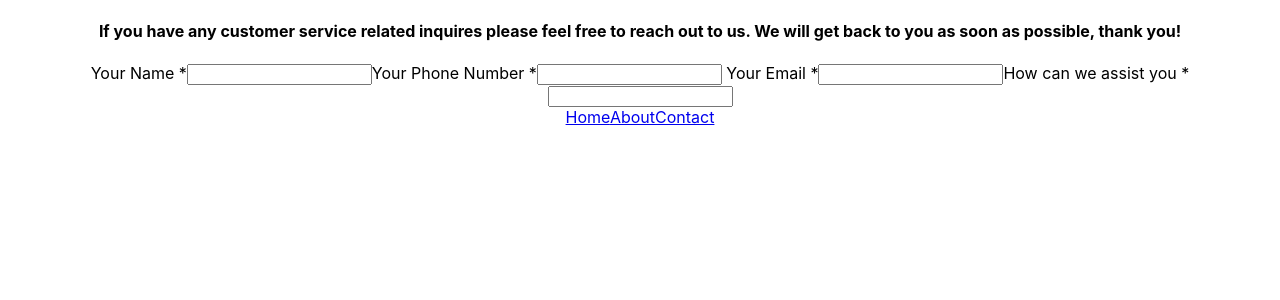
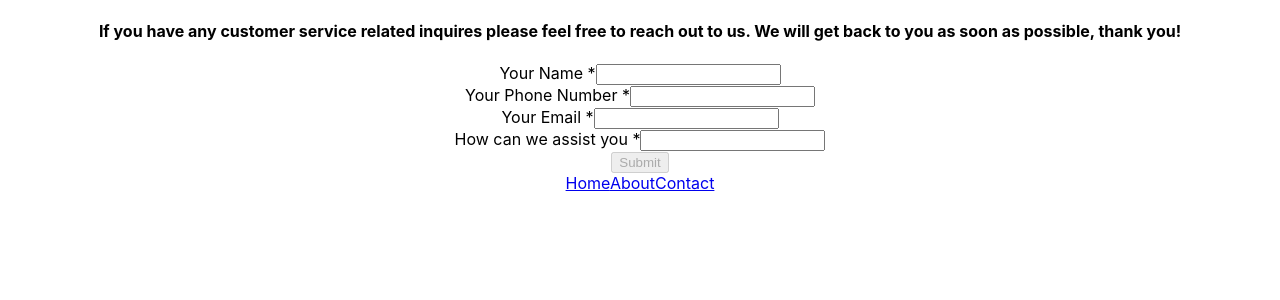
Before and after one commit to PurdyRad/PurdyPoolServices, a React (Create React App) app: page /contact in a window 1280 px wide. Shown: the top 300 px of the page. Built offline with nearby package versions, Linux system fonts and the light colour scheme.

Commit message:
finished form and schema

```diff
--- a/src/components/Contact.js
+++ b/src/components/Contact.js
@@ -1,31 +1,82 @@
-import React, { useState } from 'react'
+import React, { useState, useEffect } from 'react';
+import * as yup from 'yup';
+import inquirySchema from '../inquirySchema';
 
 const initialFormValues = {
     name: '',
     phoneNumber: '',
     email: '',
     inquiry: ''
-}
+};
 
 const Contact = () => {
     const [formValues, setFormValues] = useState(initialFormValues);
+    const [formErrors, setFormErrors] = useState('');
+    const [disablo, setDisablo] = useState(true);
+
+    useEffect(() => {
+        if (formValues.name
+             && formValues.phoneNumber
+              && formValues.email
+               && formValues.inquiry) {
+            inquirySchema
+            .isValid(formValues)
+            .then((valid) => setDisablo(!valid));
+        } else {
+            setDisablo(true)
+        }
+    }, [formValues]);
 
     const changer = (e) => {
-        setFormValues({formValues: e.target})
-    }
+        yup.reach(inquirySchema, e.target.name)
+            .validate(e.target.value)
+            .then(() => {
+                setFormErrors({...formErrors, [e.target.name]: ''})
+            })
+            .catch(err => {
+                setFormErrors({...formErrors,
+                     [e.target.name]: err.errors[0]})
+            });
+        setFormValues({...formValues, [e.target.name]:e.target.value});
+    };
 
     return (
         <div>
             <h4>If you have any customer service related inquires please feel free to reach out to us. We will get back to you as soon as possible, thank you!</h4>
             <form>
-                <label>Your Name *</label>
-                <input value={formValues.name} onChange={changer}></input>
-                <label>Your Phone Number *</label>
-                <input value={formValues.phoneNumber} onChange={changer}></input>
-                <label> Your Email *</label>
-                <input value={formValues.email} onChange={changer}></input>
-                <label>How can we assist you *</label>
-                <input value ={formValues.inquiry} onChange={changer}></input>
+                <label>Your Name *
+                <input
+                 type='text'
+                  name='name'
+                   value={formValues.name}
+                    onChange={changer}/>
+                    <div>{formErrors.name}</div>
+                </label>
+                <label>Your Phone Number *
+                <input
+                 type='text'
+                  name='phoneNumber'
+                   value={formValues.phoneNumber}
+                    onChange={changer}/>
+                    <div>{formErrors.phoneNumber}</div>
+                </label>
+                <label> Your Email *
+                <input
+                 type='email'
+                  name='email'
+                   value={formValues.email}
+                    onChange={changer}/>
+                    <div>{formErrors.email}</div>
+                </label>
+                <label>How can we assist you *
+                <input
+                 type='text'
+                  name='inquiry'
+                   value={formValues.inquiry}
+                    onChange={changer}/>
+                    <div>{formErrors.inquiry}</div>
+                </label>
+                <button disabled={disablo}>Submit</button>
             </form>
         </div>
     )
```
